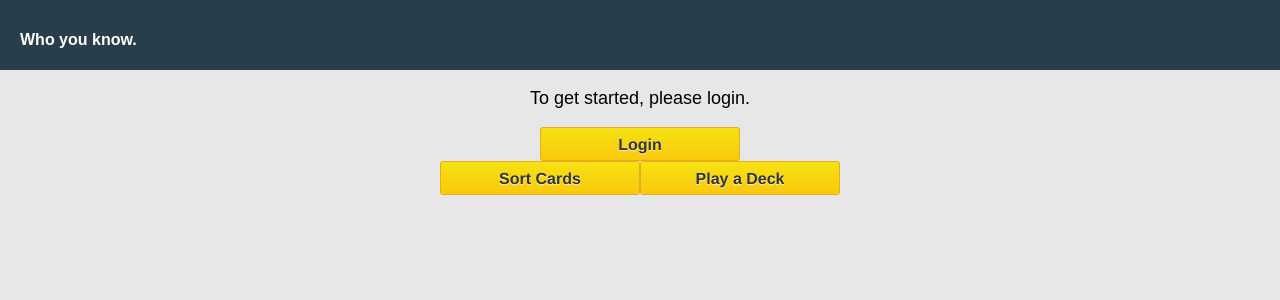
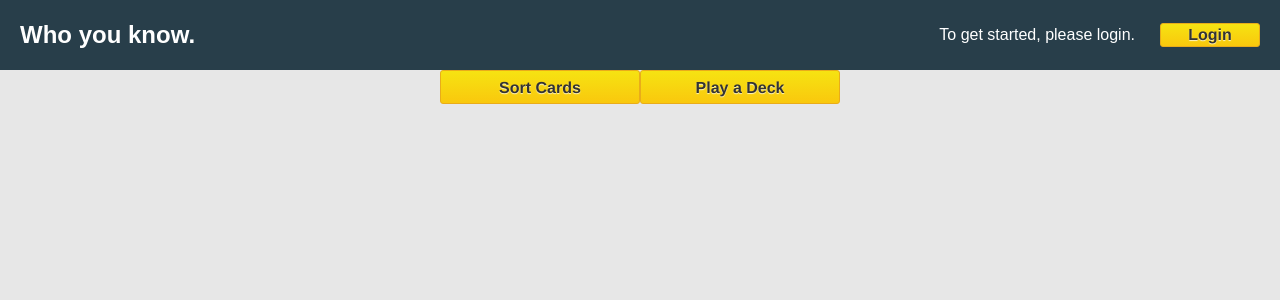
Before and after one commit to hmesander/who-you-know-FE, a React (Create React App) app: page /callback in a window 1280 px wide. Shown: the top 300 px of the page. Built offline with nearby package versions, Linux system fonts and the light colour scheme; what auth0-js would draw is missing.

Commit message:
:lipstick: Update css to move login/logout button into header

```diff
--- a/src/Components/App/App.css
+++ b/src/Components/App/App.css
@@ -17,23 +17,29 @@ body {
   padding: 20px;
   display: flex;
   color: #fff;
-  justify-content: flex-start;
+  justify-content: space-between;
+  align-items: center;
 }
 
 .App-title {
-  font-size: 1em;
+  font-size: 1.5em;
   background-color: none;
 }
 
 .App-intro {
-  font-size: large;
+  font-size: 1em;
+  font-weight: 100;
+  margin-right: 25px;
 }
 
-.login-button {
+.login-container {
+  display: flex;
+  justify-content: space-between;
+  align-items: center;
+}
+
+.buttons {
   color: #fff;
-  height: 34px;
-  line-height: 32px;
-  width: 200px;
   font-family: Helvetica,Arial,sans-serif;
   font-size: 16px;
   font-weight: bold;
@@ -48,7 +54,18 @@ body {
   text-shadow: 0 1px 1px rgba(255,255,255,0.75);
 }
 
-.login-button:hover {
+.buttons:hover {
   background-image: linear-gradient(to bottom, #eddb11 0%,#efcf14 35%,#f1bf18 65%,#f2b21b 100%);
   box-shadow: 0 1px 3px rgba(0,0,0,0.25);
 }
+
+.login-button {
+  height: 24px;
+  width: 100px;
+}
+
+.sort-cards-button, .play-deck-button {
+  height: 34px;
+  line-height: 32px;
+  width: 200px;
+}
--- a/src/Components/App/App.js
+++ b/src/Components/App/App.js
@@ -71,18 +71,18 @@ class App extends Component {
     if (this.state.hash !== '') {
       display =
       <button
-        className="login-button logout"
+        className="buttons logout-button"
         onClick={this.handleLogout}>
           Logout
       </button>;
     } else {
       display =
-      <div>
+      <div className="login-container">
         <p className="App-intro">
           To get started, please login.
         </p>
         <button
-          className="login-button login"
+          className="buttons login-button"
           onClick={this.handleLogin}>
           Login
         </button>
@@ -95,8 +95,8 @@ class App extends Component {
           <h1 className="App-title">Who
           you
           know.</h1>
+          {display}
         </header>
-        {display}
         <Route path='/callback' render={() => <Controls handleSort={this.handleSort} handlePlay={this.handlePlayDeck} />} />
         <Route exact path='/sort' render={() => <Sort userId={this.state.userId}/>} />
         <Route exact path='/play' render={() => <PlayCards userId={this.state.userId}/>} />
--- a/src/Components/Controls/Controls.js
+++ b/src/Components/Controls/Controls.js
@@ -3,8 +3,8 @@ import React from 'react';
 const Controls = (props) => {
   return (
     <div className='controls-component'>
-      <button className='sort-cards-button login-button' onClick={props.handleSort}>Sort Cards</button>
-      <button className='play-deck-button login-button' onClick={props.handlePlay}>Play a Deck</button>
+      <button className='sort-cards-button buttons' onClick={props.handleSort}>Sort Cards</button>
+      <button className='play-deck-button buttons' onClick={props.handlePlay}>Play a Deck</button>
     </div>
   );
 };
```
Also changed, not shown: 1 other file (tests, documents, lock files or other folders).
